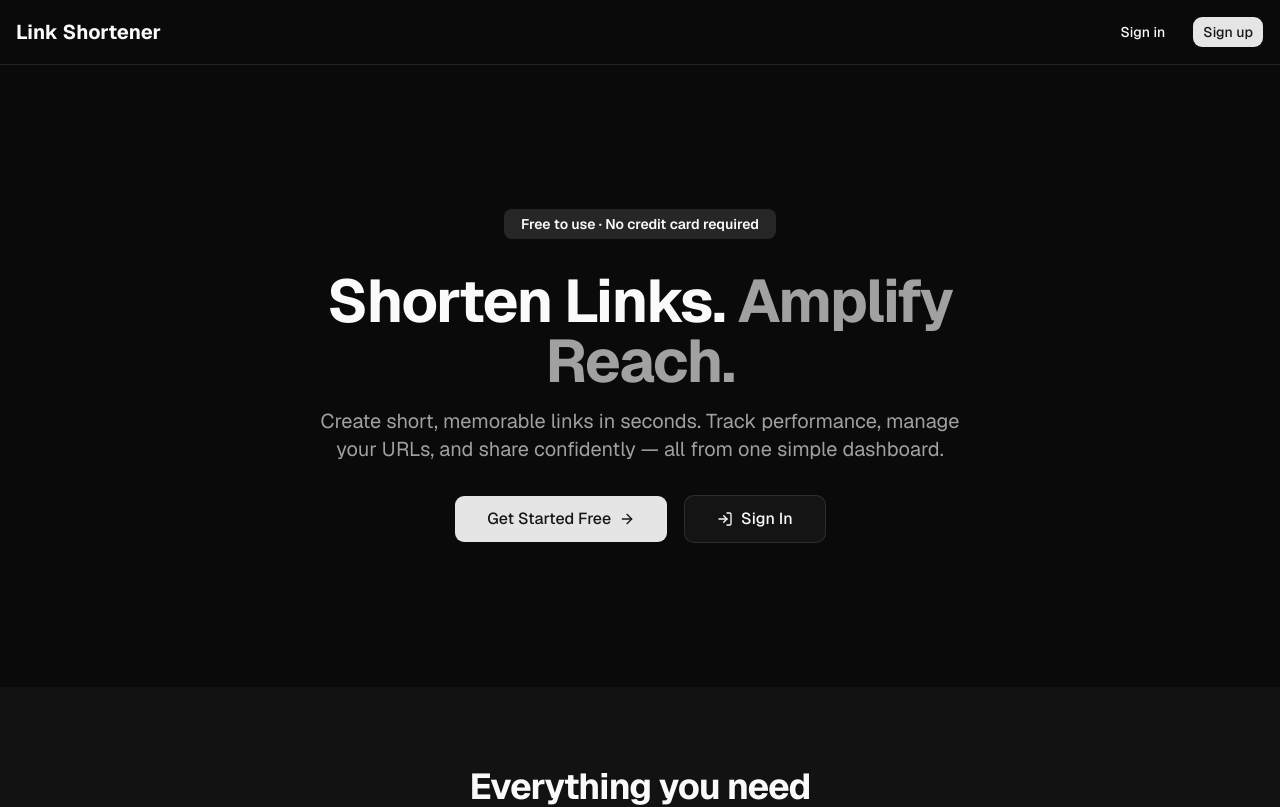
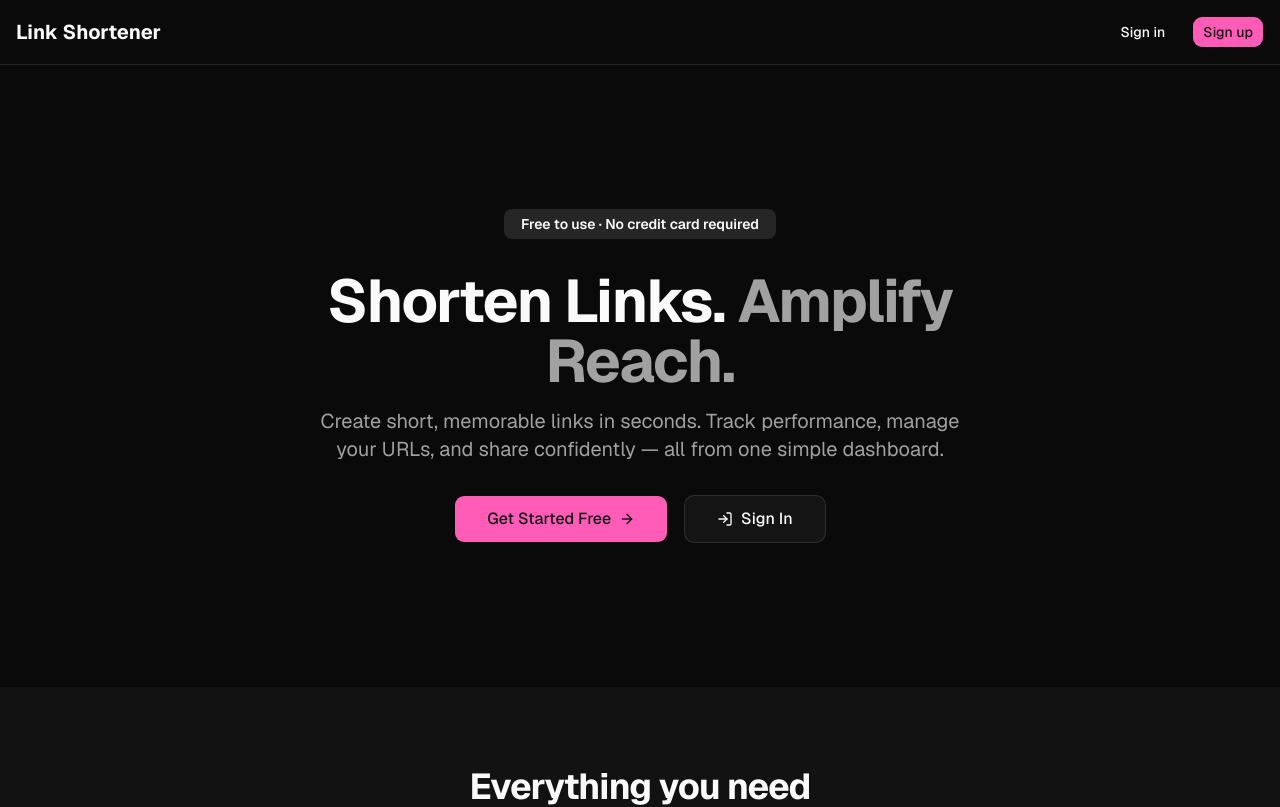
Before and after one commit to DamianoSchirinzi-Max/link-shortener-app, a Next.js app: page / in a window 1280 px wide. Shown: the top 807 px of the page. Built offline with nearby package versions, Linux system fonts and the light colour scheme; no server answers.

Commit message:
feat: update primary color values in globals.css for improved accessibility

```diff
--- a/app/globals.css
+++ b/app/globals.css
@@ -56,7 +56,7 @@
   --card-foreground: oklch(0.145 0 0);
   --popover: oklch(1 0 0);
   --popover-foreground: oklch(0.145 0 0);
-  --primary: oklch(0.205 0 0);
+  --primary: oklch(0.65 0.22 350);
   --primary-foreground: oklch(0.985 0 0);
   --secondary: oklch(0.97 0 0);
   --secondary-foreground: oklch(0.205 0 0);
@@ -91,7 +91,7 @@
   --card-foreground: oklch(0.985 0 0);
   --popover: oklch(0.205 0 0);
   --popover-foreground: oklch(0.985 0 0);
-  --primary: oklch(0.922 0 0);
+  --primary: oklch(0.72 0.22 350);
   --primary-foreground: oklch(0.205 0 0);
   --secondary: oklch(0.269 0 0);
   --secondary-foreground: oklch(0.985 0 0);
```
